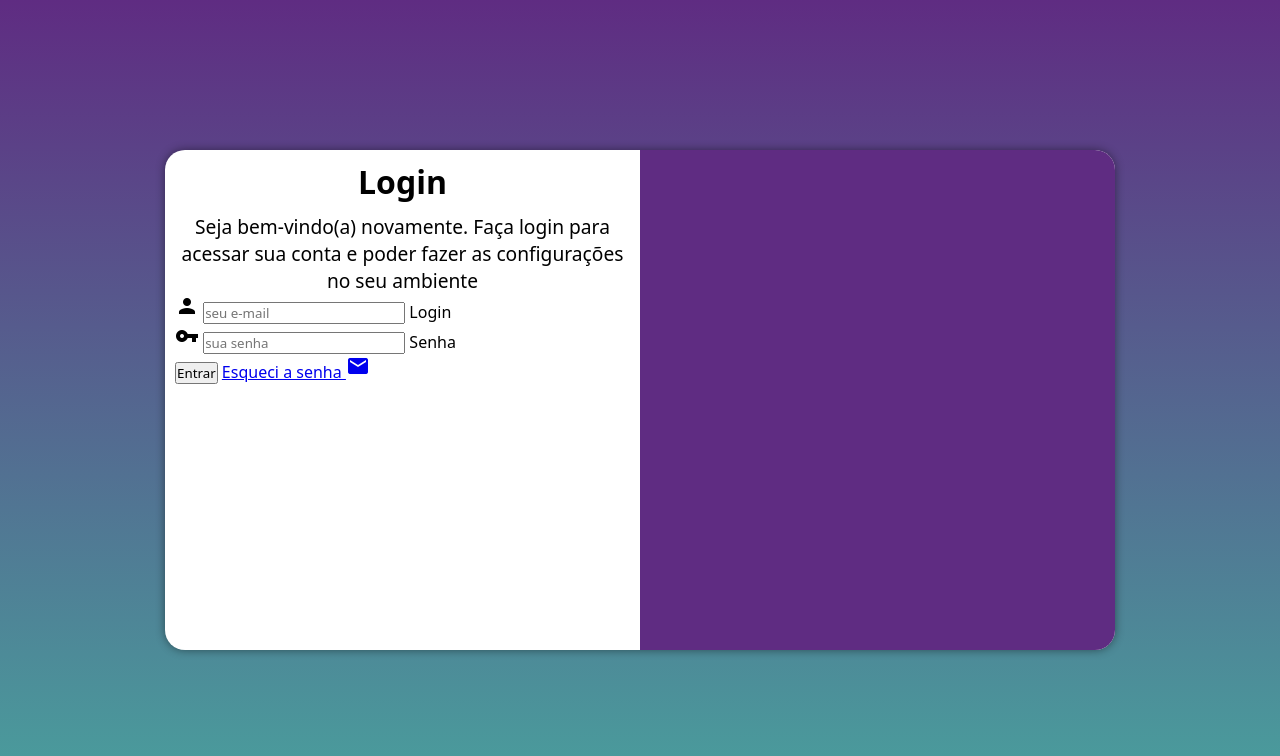
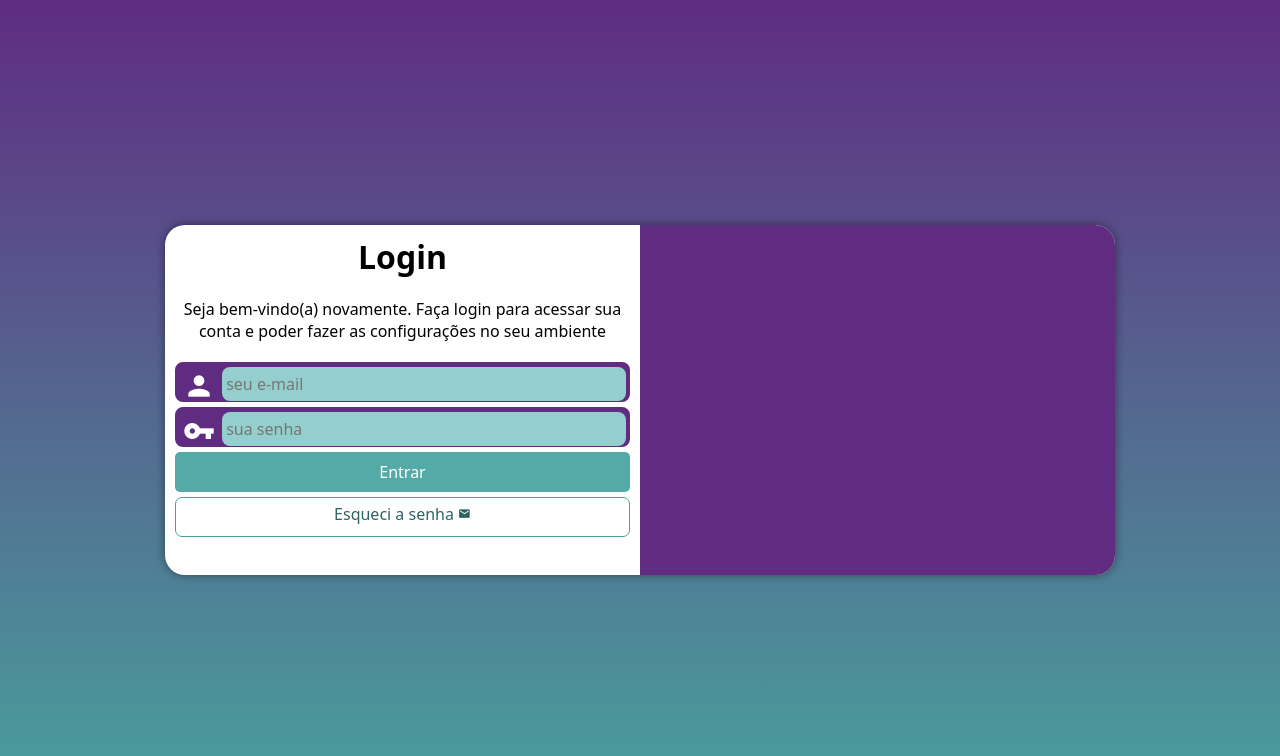
Before and after one commit to patriciavannucci/projeto-login, a plain HTML site: page index.html in a window 1280 px wide. Drawn offline with Linux system fonts and the light colour scheme.

Commit message:
Formatação login

```diff
--- a/estilos/media-query.css
+++ b/estilos/media-query.css
@@ -7,6 +7,7 @@
     }
     section#login{
         width: 80vw;
+        height: 280px;
     }
 
     section#login > div#imagem {
@@ -28,6 +29,7 @@
     }
     section#login {
         width: 950px;
+        height: 350px;
     }
 
     section#login > div#imagem {
@@ -46,7 +48,8 @@
     }
 
     div#formulario > p {
-        font-size: 1.2em;
+        font-size: 1em;
+        margin: 20px 0px;
     }
 
 }
--- a/estilos/style.css
+++ b/estilos/style.css
@@ -29,7 +29,7 @@ section#login {
     position: absolute;
     top: 50%;
     left: 50%;
-    transform: translate(-50%, -50%);
+
 
     background-color: white;
     width: 250px;
@@ -38,6 +38,7 @@ section#login {
     box-shadow: 0px 0px 10px rgba(0, 0, 0, 0.452);
     overflow: hidden;
 
+    transform: translate(-50%, -50%);
     transition: width .3s, height .3s;
     transition-timing-function: ease;
 }
@@ -64,3 +65,80 @@ div#formulario > p {
     font-size: 0.8em;
     text-align: center;
 }
+
+form > div.campo {
+    background-color: #5f2c82;
+    border: 3px solid #5f2c82;
+    display: block;
+    width: 100%;
+    height: 40px;
+    border-radius: 8px;
+    margin: 5px 0px;
+}
+
+div.campo > label {
+    display: none;
+}
+
+div.campo > span {
+    color: white;
+
+    font-size: 2em;
+    width: 40px;
+    padding: 5px;
+}
+
+div.campo > input {
+    background-color: #94cfcd;
+    font-size: 1em;
+    width: calc(100% - 45px) ;
+    height: 100%;
+    border: 0px;
+    border-radius: 8px;
+    padding: 4px;
+    transform: translateY(-12px);
+}
+
+div.campo > input:focus-within {
+    background-color: white;
+
+}
+
+form > input[type=submit] {
+    display: block;
+    font-size: 1em;
+    width: 100%;
+    height: 40px;
+    background-color: #53aaa7;
+    color: white;
+    border: none;
+    border-radius: 5px;
+    cursor: pointer;
+}
+
+form > input[type=submit]:hover {
+    background-color: #2d6462;
+}
+
+form > a.botao {
+    display: block;
+    text-align: center;
+    font-size: 1em;
+    width: 100%;
+    height: 40px;
+    padding-top: 5px;
+    margin-top: 5px;
+    background-color: white;
+    color: #2d6462;
+    border: 1px solid #49a09d;
+    border-radius: 7px;
+    text-decoration: none;
+}
+
+form > a.botao:hover {
+    background-color: #6cd3cf;
+}
+
+form > a.botao > i {
+    font-size: 0.8em;
+}
--- a/index.html
+++ b/index.html
@@ -32,7 +32,7 @@
                         <label for="isenha">Senha</label>
                     </div>
                     <input type="submit" value="Entrar">
-                    <a href="esqueci.html">
+                    <a href="esqueci.html" class="botao">
                         Esqueci a senha <i class="material-icons">mail</i>
                     </a>
 
```
